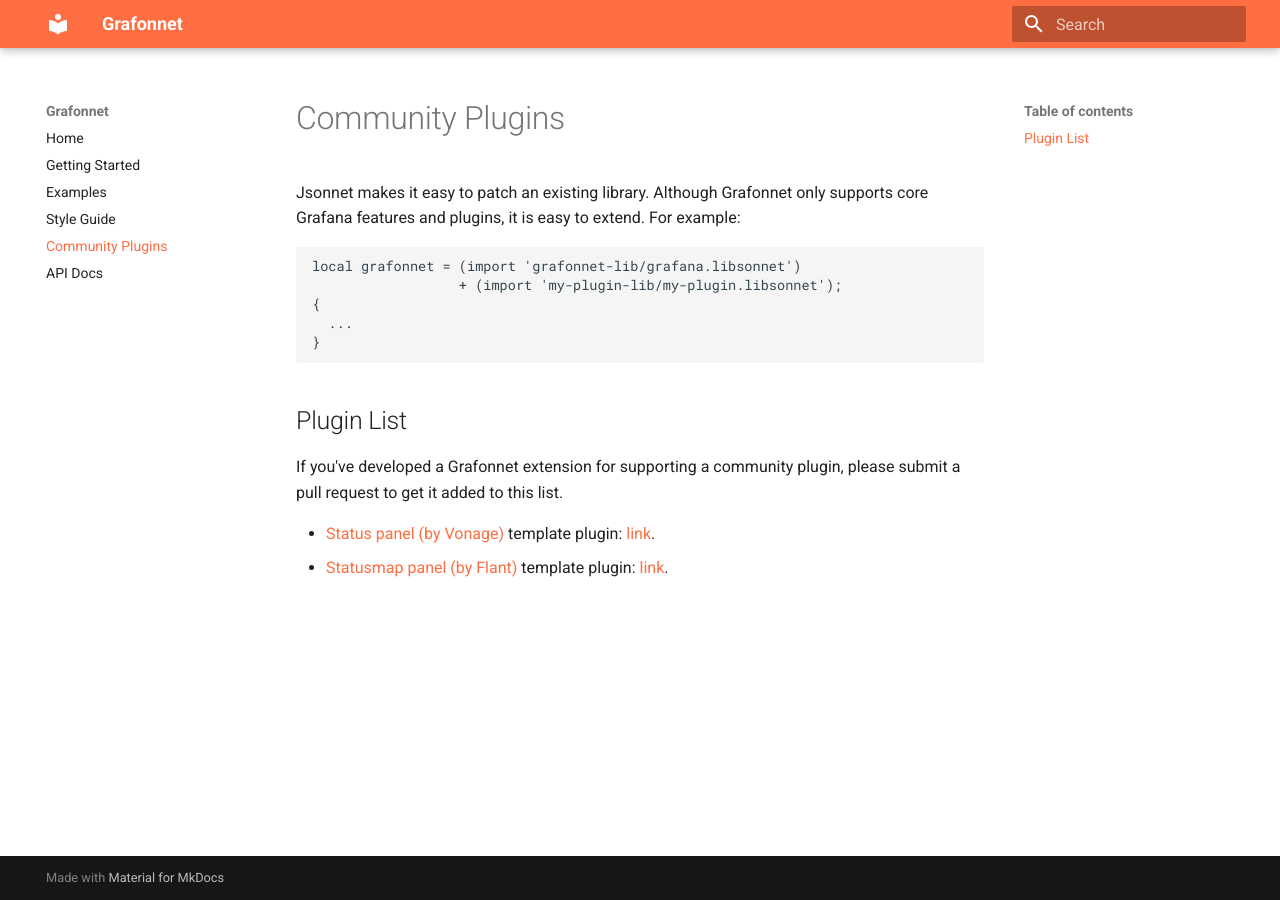
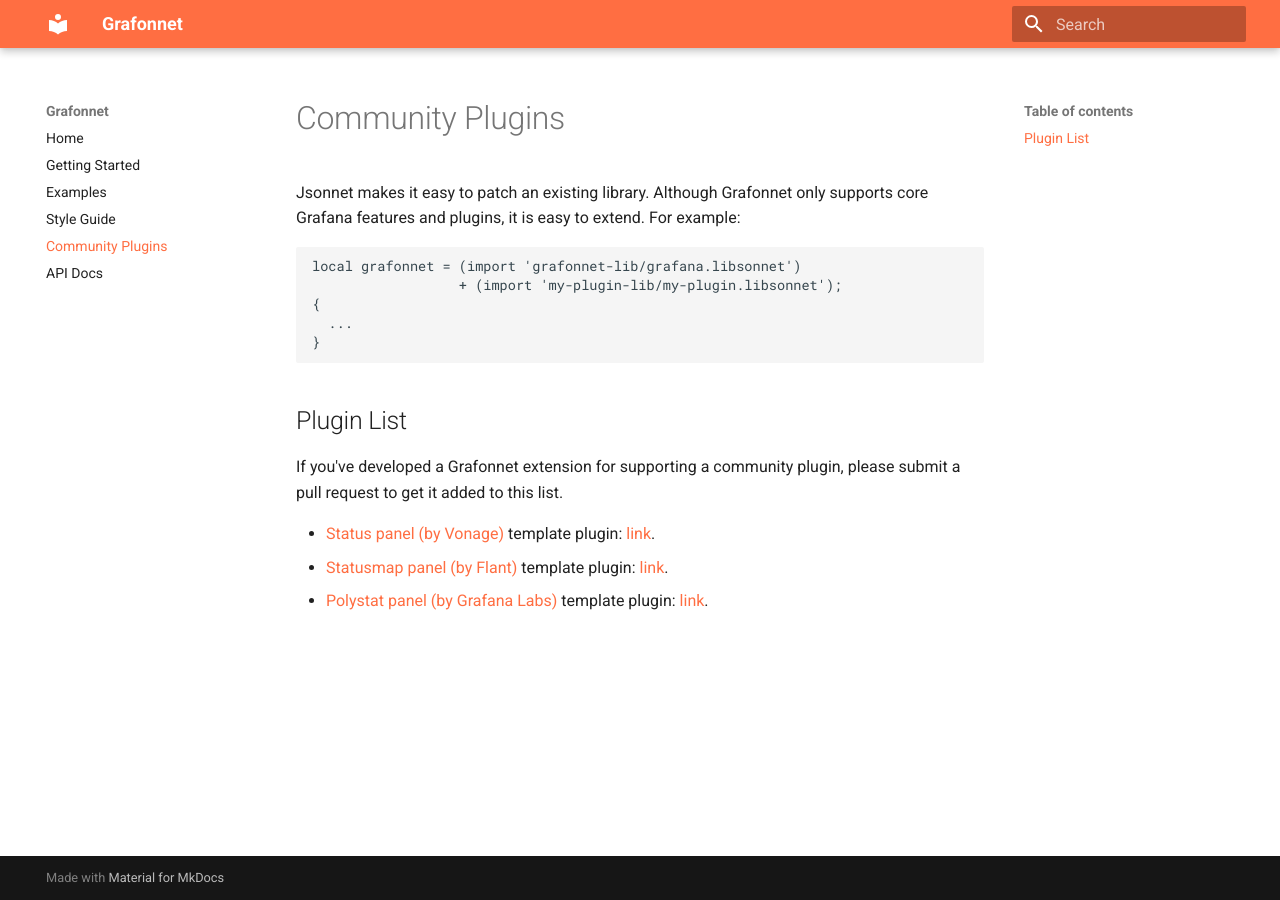
Before and after one commit to grafana/grafonnet-lib, an MkDocs documentation site: the page built from docs/community-plugins.md, in a window 1280 px wide. Built offline with MkDocs 1.6.1 and Material for MkDocs 9.7.7, drawn with Linux system fonts in a browser that asks for light colours.

Commit message:
Add pluging to the list (polystat)

```diff
--- a/docs/community-plugins.md
+++ b/docs/community-plugins.md
@@ -18,3 +18,4 @@
 
 * [Status panel (by Vonage)](https://grafana.com/grafana/plugins/vonage-status-panel) template plugin: [link](https://github.com/DifferentialOrange/grafonnet-status-panel).
 * [Statusmap panel (by Flant)](https://grafana.com/grafana/plugins/flant-statusmap-panel) template plugin: [link](https://github.com/blablacar/grafonnet-lib-plugins).
+* [Polystat panel (by Grafana Labs)](https://grafana.com/grafana/plugins/grafana-polystat-panel) template plugin: [link](https://github.com/thelastpickle/grafonnet-polystat-panel).
```
